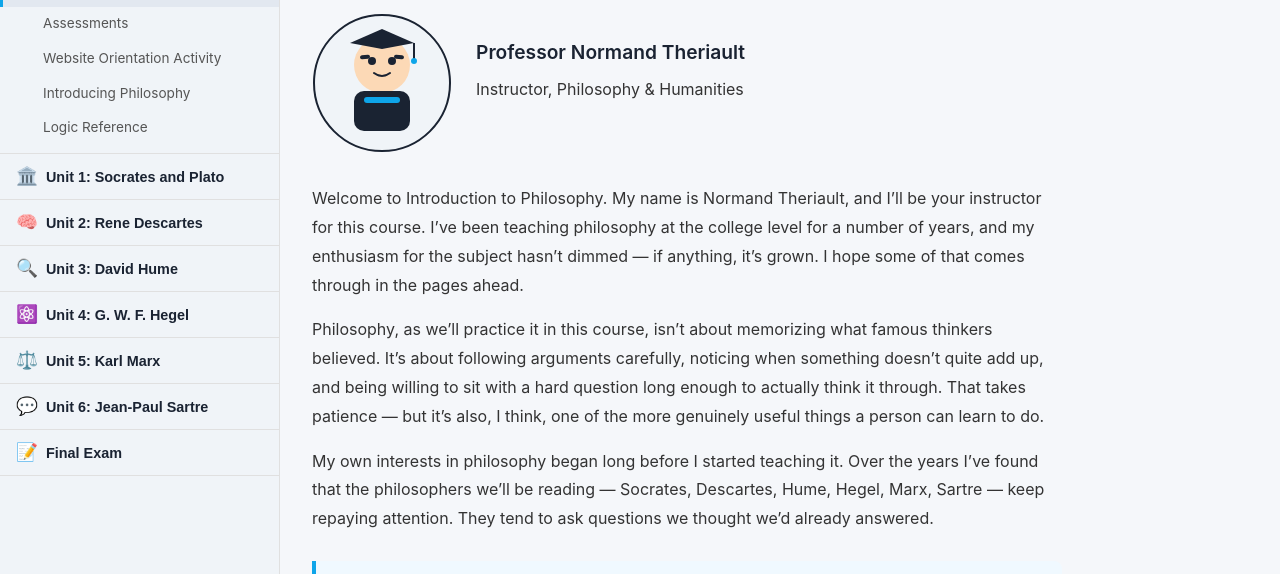
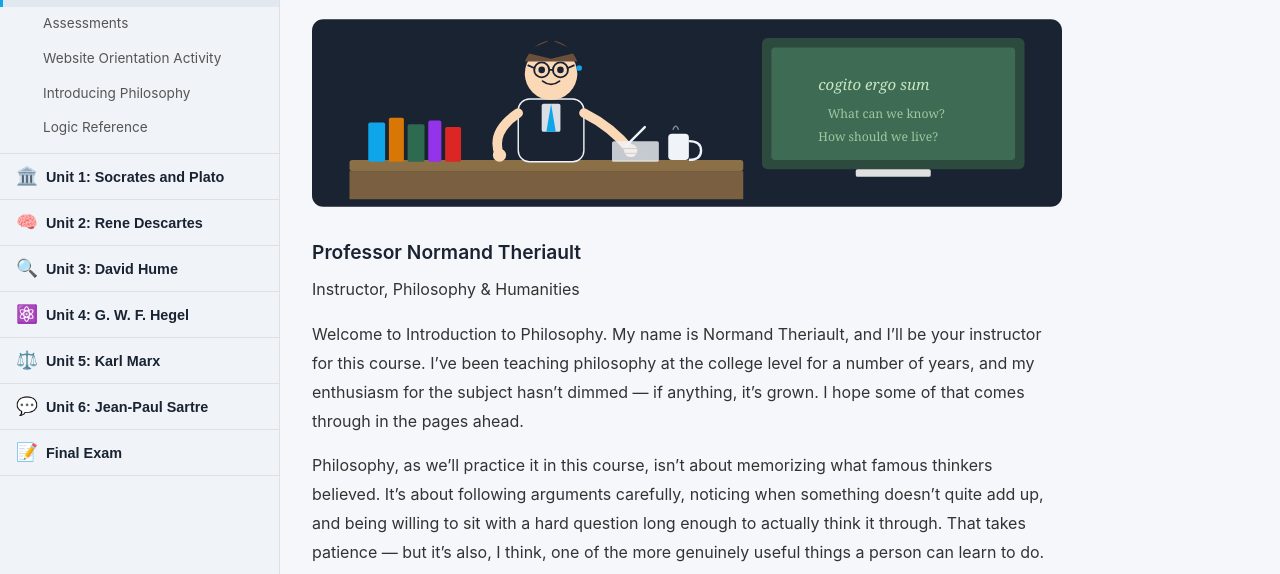
Before and after one commit to phdynamic/professortheriault, an Eleventy site: page phil1301/start-here/meet-your-instructor-2.njk in a window 1280 px wide. Shown: the part 179-753 px from the top of the page. Built offline with nearby package versions, Linux system fonts and the light colour scheme; Eleventy itself is replaced by a stand-in of ours; files that its build step writes are made by us from their sources.

Commit message:
style: replace small avatar with wide cartoon professor banner illustration

```diff
--- a/phil1301/start-here/meet-your-instructor-2.njk
+++ b/phil1301/start-here/meet-your-instructor-2.njk
@@ -7,28 +7,70 @@ position: 2
 tags: starthere
 ---
 
-<div style="display: flex; gap: 1.5rem; align-items: flex-start; flex-wrap: wrap; margin-bottom: 1.5rem;">
-<div style="flex-shrink: 0;">
-<svg xmlns="http://www.w3.org/2000/svg" width="140" height="140" viewBox="0 0 140 140" role="img" aria-label="Cartoon professor illustration">
-  <circle cx="70" cy="70" r="68" fill="#f0f4f8" stroke="#1a2332" stroke-width="2"/>
-  <circle cx="70" cy="52" r="28" fill="#fcd9b6"/>
-  <rect x="42" y="78" width="56" height="40" rx="10" fill="#1a2332"/>
-  <rect x="52" y="84" width="36" height="6" rx="3" fill="#0ea5e9"/>
-  <circle cx="60" cy="48" r="4" fill="#1a2332"/>
-  <circle cx="80" cy="48" r="4" fill="#1a2332"/>
-  <path d="M62 60 Q70 66 78 60" fill="none" stroke="#1a2332" stroke-width="2" stroke-linecap="round"/>
-  <rect x="48" y="42" width="10" height="4" rx="2" fill="#1a2332" transform="rotate(-5 53 44)"/>
-  <rect x="82" y="42" width="10" height="4" rx="2" fill="#1a2332" transform="rotate(5 87 44)"/>
-  <path d="M38 30 L70 16 L102 30 L70 36 Z" fill="#1a2332"/>
-  <line x1="102" y1="30" x2="102" y2="46" stroke="#1a2332" stroke-width="2"/>
-  <circle cx="102" cy="48" r="3" fill="#0ea5e9"/>
+<svg xmlns="http://www.w3.org/2000/svg" width="100%" height="200" viewBox="0 0 800 200" role="img" aria-label="Cartoon illustration of a professor at a desk with books and a chalkboard" style="border-radius: 12px; margin-bottom: 1.5rem; display: block;">
+  <!-- Background -->
+  <rect width="800" height="200" fill="#1a2332" rx="12"/>
+  <!-- Chalkboard -->
+  <rect x="480" y="20" width="280" height="140" rx="6" fill="#2d4a3e"/>
+  <rect x="490" y="30" width="260" height="120" rx="4" fill="#3d6b54"/>
+  <text x="540" y="75" font-family="Georgia, serif" font-size="16" fill="#c8e6c0" font-style="italic">cogito ergo sum</text>
+  <text x="550" y="105" font-family="Georgia, serif" font-size="13" fill="#a0c8a0">What can we know?</text>
+  <text x="540" y="130" font-family="Georgia, serif" font-size="13" fill="#a0c8a0">How should we live?</text>
+  <rect x="580" y="160" width="80" height="8" rx="2" fill="#e0e0e0"/>
+  <!-- Desk -->
+  <rect x="40" y="150" width="420" height="12" rx="3" fill="#8b6f47"/>
+  <rect x="40" y="162" width="420" height="30" rx="0" fill="#7a6040"/>
+  <!-- Books on desk -->
+  <rect x="60" y="110" width="18" height="42" rx="2" fill="#0ea5e9"/>
+  <rect x="82" y="105" width="16" height="47" rx="2" fill="#d97706"/>
+  <rect x="102" y="112" width="18" height="40" rx="2" fill="#2d6a4f"/>
+  <rect x="124" y="108" width="14" height="44" rx="2" fill="#9333ea"/>
+  <rect x="142" y="115" width="17" height="37" rx="2" fill="#dc2626"/>
+  <!-- Coffee mug -->
+  <rect x="380" y="122" width="22" height="28" rx="4" fill="#f0f4f8"/>
+  <path d="M402 130 Q415 130 415 140 Q415 150 402 150" fill="none" stroke="#f0f4f8" stroke-width="2.5"/>
+  <path d="M385 118 Q388 110 391 118" fill="none" stroke="#f0f4f8" stroke-width="1.5" opacity="0.5"/>
+  <!-- Professor - body -->
+  <rect x="220" y="85" width="70" height="67" rx="12" fill="#1a2332" stroke="#f0f4f8" stroke-width="1.5"/>
+  <!-- Shirt/tie -->
+  <rect x="245" y="90" width="20" height="30" rx="2" fill="#f0f4f8" opacity="0.9"/>
+  <polygon points="255,90 250,120 260,120" fill="#0ea5e9"/>
+  <!-- Arms -->
+  <path d="M220 100 Q190 120 200 145" fill="none" stroke="#fcd9b6" stroke-width="10" stroke-linecap="round"/>
+  <path d="M290 100 Q320 115 340 140" fill="none" stroke="#fcd9b6" stroke-width="10" stroke-linecap="round"/>
+  <!-- Hands -->
+  <circle cx="200" cy="145" r="7" fill="#fcd9b6"/>
+  <circle cx="340" cy="140" r="7" fill="#fcd9b6"/>
+  <!-- Pen in hand -->
+  <line x1="335" y1="135" x2="355" y2="115" stroke="#f0f4f8" stroke-width="2.5" stroke-linecap="round"/>
+  <!-- Paper under hand -->
+  <rect x="320" y="130" width="50" height="22" rx="2" fill="#f0f4f8" opacity="0.8"/>
+  <line x1="328" y1="138" x2="360" y2="138" stroke="#ccc" stroke-width="1"/>
+  <line x1="328" y1="143" x2="355" y2="143" stroke="#ccc" stroke-width="1"/>
+  <!-- Head -->
+  <circle cx="255" cy="58" r="28" fill="#fcd9b6"/>
+  <!-- Eyes -->
+  <circle cx="245" cy="54" r="3.5" fill="#1a2332"/>
+  <circle cx="265" cy="54" r="3.5" fill="#1a2332"/>
+  <!-- Glasses -->
+  <circle cx="245" cy="54" r="8" fill="none" stroke="#1a2332" stroke-width="2"/>
+  <circle cx="265" cy="54" r="8" fill="none" stroke="#1a2332" stroke-width="2"/>
+  <line x1="253" y1="54" x2="257" y2="54" stroke="#1a2332" stroke-width="2"/>
+  <line x1="237" y1="52" x2="230" y2="49" stroke="#1a2332" stroke-width="2"/>
+  <line x1="273" y1="52" x2="280" y2="49" stroke="#1a2332" stroke-width="2"/>
+  <!-- Smile -->
+  <path d="M246 66 Q255 73 264 66" fill="none" stroke="#1a2332" stroke-width="2" stroke-linecap="round"/>
+  <!-- Hair -->
+  <path d="M227 45 Q235 25 255 22 Q275 25 283 45" fill="#6b4f3a" stroke="none"/>
+  <!-- Graduation cap -->
+  <path d="M225 35 L255 22 L285 35 L255 42 Z" fill="#1a2332"/>
+  <rect x="251" y="18" width="8" height="6" rx="1" fill="#1a2332"/>
+  <line x1="285" y1="35" x2="285" y2="50" stroke="#1a2332" stroke-width="2"/>
+  <circle cx="285" cy="52" r="3" fill="#0ea5e9"/>
 </svg>
-</div>
-<div>
+
 <h3>Professor Normand Theriault</h3>
 <p>Instructor, Philosophy &amp; Humanities</p>
-</div>
-</div>
 
 <p>Welcome to Introduction to Philosophy. My name is Normand Theriault, and I’ll be your instructor for this course. I’ve been teaching philosophy at the college level for a number of years, and my enthusiasm for the subject hasn’t dimmed — if anything, it’s grown. I hope some of that comes through in the pages ahead.</p>
 
```
